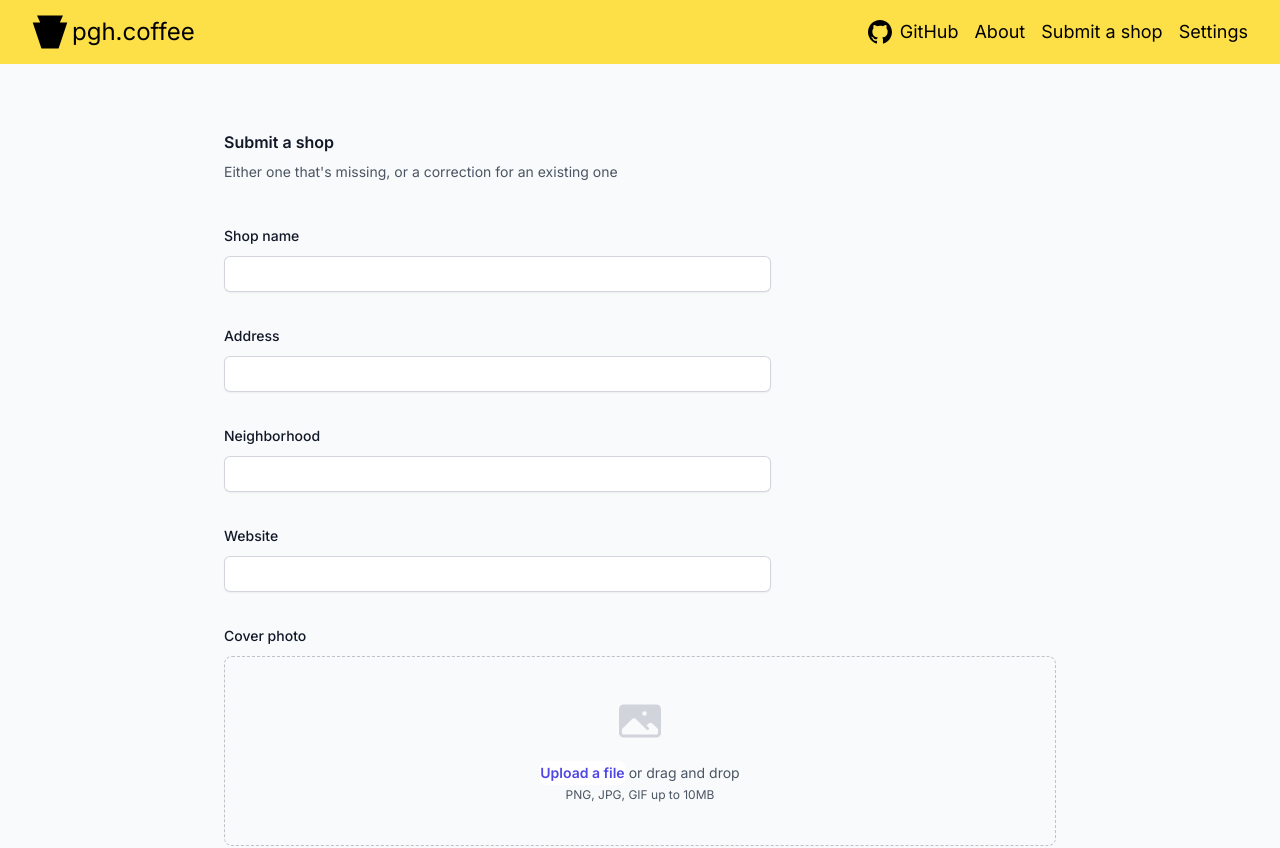
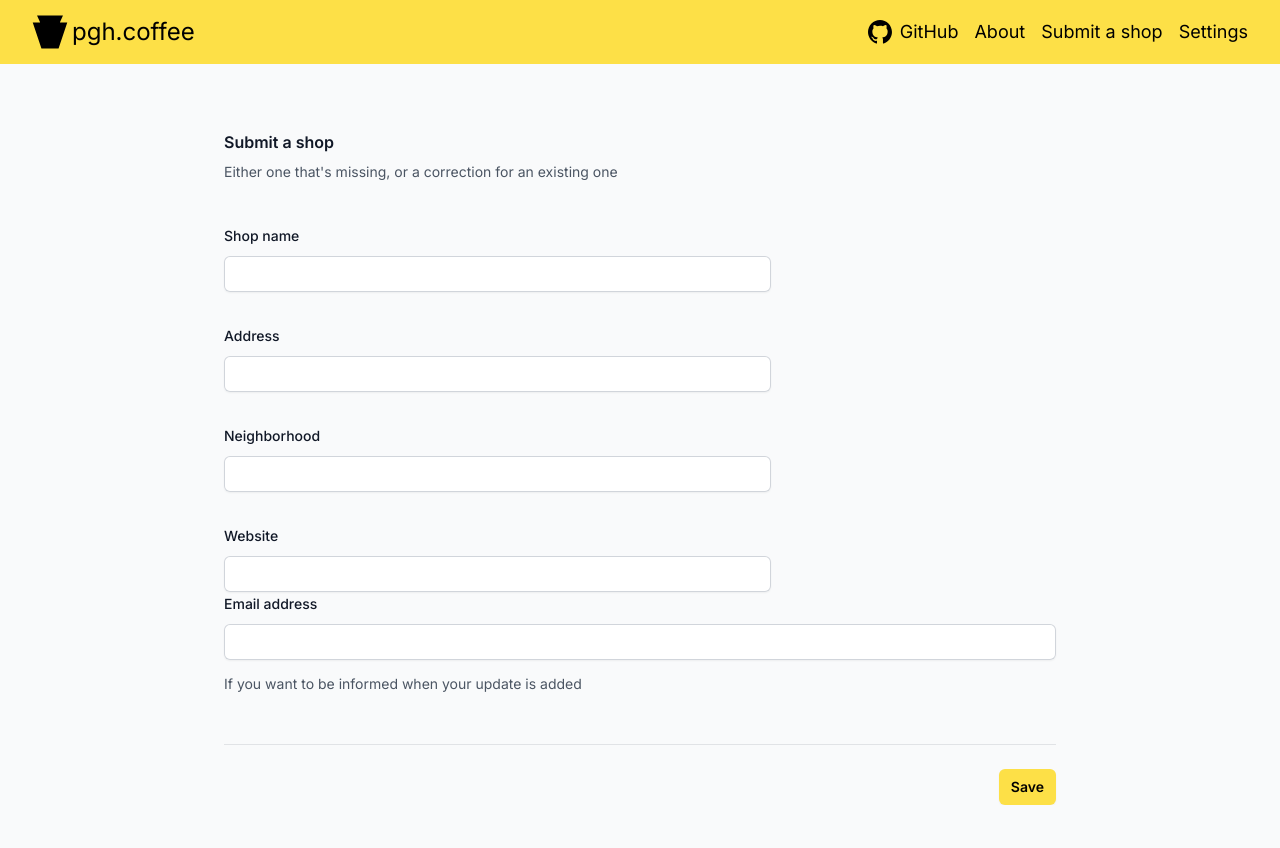
Before and after one commit to Johngeorgesample/pgh-coffee, a Next.js app: page /submit-a-shop in a window 1280 px wide. Shown: the top 848 px of the page. After the commit the page ends 805 px from the top, so only its background shows below. Built offline with nearby package versions, Linux system fonts and the light colour scheme.

Commit message:
rm file upload

```diff
--- a/app/submit-a-shop/page.tsx
+++ b/app/submit-a-shop/page.tsx
@@ -97,28 +97,6 @@ export default function SubmitAShop() {
                   />
                 </div>
               </div>
-
-              <div className="col-span-full">
-                <label htmlFor="cover-photo" className="block text-sm font-medium leading-6 text-gray-900">
-                  Cover photo
-                </label>
-                <div className="mt-2 flex justify-center rounded-lg border border-dashed border-gray-900/25 px-6 py-10">
-                  <div className="text-center">
-                    <PhotoIcon aria-hidden="true" className="mx-auto h-12 w-12 text-gray-300" />
-                    <div className="mt-4 flex text-sm leading-6 text-gray-600">
-                      <label
-                        htmlFor="file-upload"
-                        className="relative cursor-pointer rounded-md bg-white font-semibold text-indigo-600 focus-within:outline-none focus-within:ring-2 focus-within:ring-indigo-600 focus-within:ring-offset-2 hover:text-indigo-500"
-                      >
-                        <span>Upload a file</span>
-                        <input id="file-upload" name="file-upload" type="file" className="sr-only" />
-                      </label>
-                      <p className="pl-1">or drag and drop</p>
-                    </div>
-                    <p className="text-xs leading-5 text-gray-600">PNG, JPG, GIF up to 10MB</p>
-                  </div>
-                </div>
-              </div>
             </div>
 
             <div className="sm:col-span-4">
```
